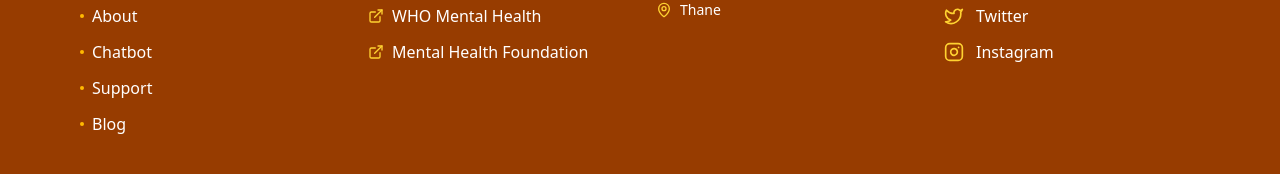
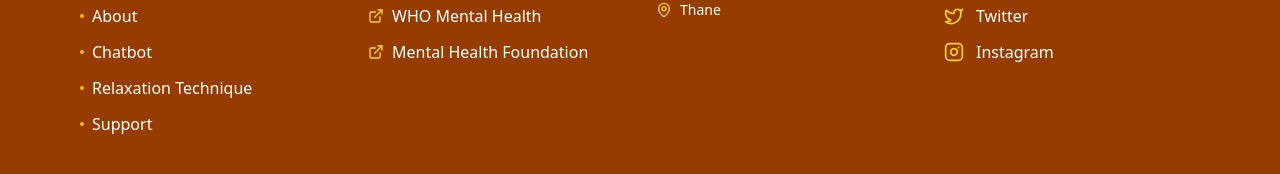
Before and after one commit to harshgajera101/MindEase, a React (Vite) app in the folder frontend/: page /blog in a window 1280 px wide. Shown: the part 1439-1613 px from the top of the page. Built offline with nearby package versions, Linux system fonts and the light colour scheme.

Commit message:
refactor: update footer links and add new navigation items in Navbar

```diff
--- a/frontend/src/components/Footer.tsx
+++ b/frontend/src/components/Footer.tsx
@@ -71,20 +71,20 @@ const Footer = () => {
               </li>
               <li>
                 <a
+                  href="/relaxation"
+                  className="hover:text-amber-200 transition-colors duration-200 flex items-center group"
+                >
+                  <span className="w-1 h-1 bg-amber-400 rounded-full mr-2 group-hover:w-2 transition-all duration-200"></span>
+                  Relaxation Technique
+                </a>
+              </li>
+              <li>
+                <a
                   href="/support"
                   className="hover:text-amber-200 transition-colors duration-200 flex items-center group"
                 >
                   <span className="w-1 h-1 bg-amber-400 rounded-full mr-2 group-hover:w-2 transition-all duration-200"></span>
                   Support
-                </a>
-              </li>
-              <li>
-                <a
-                  href="/blog"
-                  className="hover:text-amber-200 transition-colors duration-200 flex items-center group"
-                >
-                  <span className="w-1 h-1 bg-amber-400 rounded-full mr-2 group-hover:w-2 transition-all duration-200"></span>
-                  Blog
                 </a>
               </li>
             </ul>
--- a/frontend/src/components/Navbar.tsx
+++ b/frontend/src/components/Navbar.tsx
@@ -1,19 +1,3 @@
-// import { Link } from 'react-router-dom'
-
-// export default function Navbar(){
-//   return (
-//     <nav className="bg-white shadow">
-//       <div className="container mx-auto px-4 py-4 flex items-center justify-between">
-//         <Link to="/" className="text-2xl font-bold text-sky-600">MindEase</Link>
-//         <div className="space-x-4">
-//           <Link to="/" className="text-gray-700 hover:text-sky-600">Home</Link>
-//           <Link to="/chat" className="text-gray-700 hover:text-sky-600">Chat</Link>
-//         </div>
-//       </div>
-//     </nav>
-//   )
-// }
-
 import { useState } from "react";
 import { Menu, X, Heart } from "lucide-react";
 // import Logo from "../assets/img/logo.png";
@@ -175,6 +159,20 @@ export default function Navbar() {
               >
                 Support
               </a>
+              <a
+                href="/relaxation"
+                className="block hover:text-amber-200 transition-all duration-200 hover:translate-x-2 hover:bg-amber-700 hover:bg-opacity-30 px-3 py-2 rounded-lg"
+                onClick={() => setIsOpen(false)}
+              >
+                Exercise
+              </a>
+              <a
+                href="/login"
+                className="block hover:text-amber-200 transition-all duration-200 hover:translate-x-2 hover:bg-amber-700 hover:bg-opacity-30 px-3 py-2 rounded-lg"
+                onClick={() => setIsOpen(false)}
+              >
+                Sign-in
+              </a>
             </div>
           </div>
         </div>
--- a/frontend/src/pages/Blog.tsx
+++ b/frontend/src/pages/Blog.tsx
@@ -128,7 +128,7 @@ export default function Blog() {
           </li>
         </ul>
       </section>
-    </div>
+      </div>
     <Footer/>
     </>
 
--- a/frontend/src/pages/Home.tsx
+++ b/frontend/src/pages/Home.tsx
@@ -302,7 +302,7 @@ export default function Home() {
               >
                 <div className="absolute -top-6 left-1/2 transform -translate-x-1/2">
                   <div
-                    className={`w-12 h-12 bg-gradient-to-br from-${step.color}-400 to-${step.color}-500 rounded-full flex items-center justify-center text-white font-bold text-xl shadow-lg`}
+                    className={`w-12 h-12 bg-gradient-to-br from-${step.color}-400 to-${step.color}-300 rounded-full flex items-center justify-center text-white font-bold text-xl shadow-lg`}
                   >
                     {step.step}
                   </div>
```
Also changed, not shown: frontend/src/components/ChatBox.tsx (deleted).
